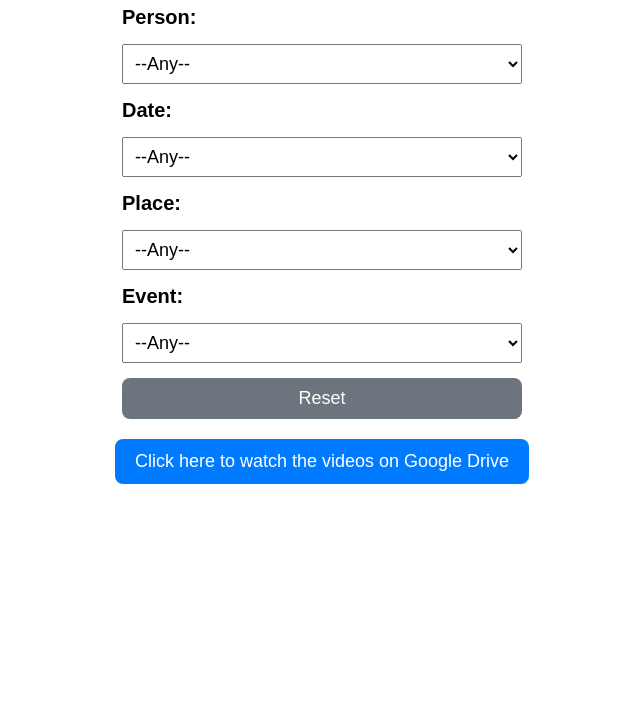
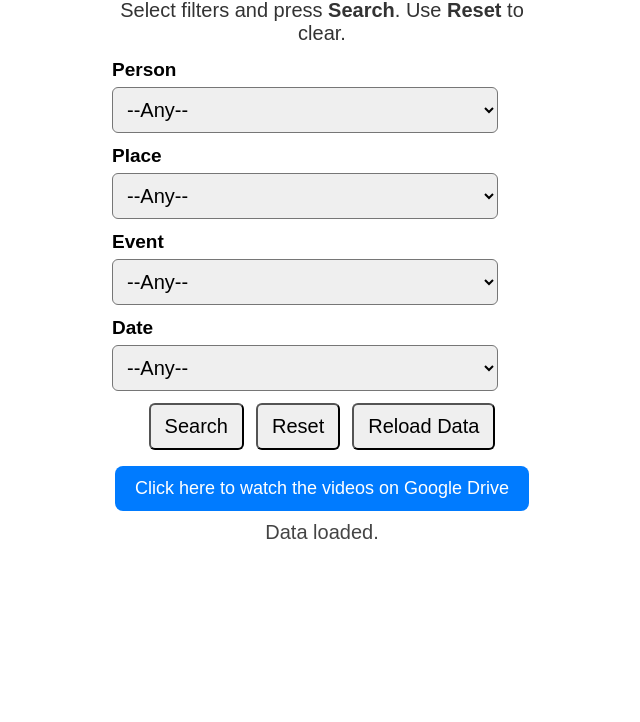
Before and after one commit to dakejuncan/HomeMovieArchive, a plain HTML site: page index.html in a window 1280 px wide. Shown: the part 78-800 px from the top of the page, without its empty margins (318-958 px from the left). Drawn offline with nearby package versions, Linux system fonts and the light colour scheme.

Commit message:
Update index.html fixed w/ google button

```diff
--- a/index.html
+++ b/index.html
@@ -1,152 +1,262 @@
 <!DOCTYPE html>
 <html lang="en">
 <head>
-  <meta charset="UTF-8">
-  <meta name="viewport" content="width=device-width, initial-scale=1.0">
-  <title>Video Finder</title>
+<meta charset="utf-8" />
+<meta name="viewport" content="width=device-width,initial-scale=1" />
+<title>Home Movie Archive</title>
 <style>
+  :root { --base-font: 20px; --control-width: 92%; --max-width: 420px; }
   body {
-      font-family: Arial, sans-serif;
-      margin: 20px;
-      font-size: 20px; /* Bigger font for phones */
+    font-family: Arial, Helvetica, sans-serif;
+    font-size: var(--base-font);
+    margin: 18px;
+    display:flex;
+    justify-content:center;
   }
-    .filter-container {
-      display: flex;
-      flex-direction: column;
-      gap: 15px;
-      max-width: 400px;
-      margin: 0 auto;
+  .container { width:100%; max-width: var(--max-width); }
+  h1 { font-size: 1.4em; margin-bottom: 8px; text-align:center; }
+  p.sub { margin-top:0; margin-bottom:14px; color:#333; text-align:center;}
+  .field { display:flex; flex-direction:column; align-items:flex-start; gap:6px; margin-bottom:12px; }
+  label { font-weight:600; font-size:0.95em; }
+  select {
+    width: var(--control-width);
+    padding:10px;
+    font-size:1em;
+    border-radius:6px;
   }
-    label {
-      font-weight: bold;
+  .buttons { display:flex; gap:12px; justify-content:center; margin-top:8px; flex-wrap:wrap; }
+  button {
+    padding:10px 14px;
+    font-size:1em;
+    border-radius:6px;
+    cursor:pointer;
   }
-    select {
-      padding: 8px;
-      font-size: 18px;
-      width: 100%;
+  /* Google Drive button */
+  .drive-wrap { text-align:center; margin: 16px 0 6px; }
+  .drive-btn {
+    display:inline-block; background:#007bff; color:#fff; text-decoration:none;
+    padding:12px 20px; border-radius:8px; font-size:18px;
   }
-    button {
-      padding: 10px;
-      font-size: 18px;
-      cursor: pointer;
-      border: none;
-      border-radius: 8px;
-    }
-    #reset-btn {
-      background-color: #6c757d;
-      color: white;
-    }
-    #results {
-      margin-top: 20px;
-      font-size: 20px;
-    }
-    /* Google Drive Button */
-    .drive-button {
-      display: inline-block;
-      background-color: #007bff;
-      color: white;
-      font-size: 18px;
-      padding: 12px 20px;
-      border-radius: 8px;
-      text-decoration: none;
-      margin: 20px auto;
-      text-align: center;
-    }
-    .drive-container {
-      text-align: center;
-    }
+  #status { text-align:center; margin-top:10px; color:#444; }
+  #results { margin-top:12px; font-weight:700; text-align:left; word-break:break-word; }
+  ul.results-list { margin-top:8px; padding-left:18px; font-weight:600; }
 </style>
 </head>
 <body>
-  <h2 style="text-align:center;">Search Videos</h2>
+  <div class="container">
+    <h1>Home Movie Archive</h1>
+    <p class="sub">Select filters and press <strong>Search</strong>. Use <strong>Reset</strong> to clear.</p>
 
-  <div class="filter-container">
-    <label for="people">Person:</label>
+    <div class="field">
+      <label for="people">Person</label>
       <select id="people"><option value="">--Any--</option></select>
-
-    <label for="dates">Date:</label>
-    <select id="dates"><option value="">--Any--</option></select>
-
-    <label for="places">Place:</label>
-    <select id="places"><option value="">--Any--</option></select>
-
-    <label for="events">Event:</label>
-    <select id="events"><option value="">--Any--</option></select>
-
-    <button id="reset-btn">Reset</button>
     </div>
 
-  <!-- Google Drive Button -->
-  <div class="drive-container">
-    <a href="https://drive.google.com/drive/folders/1Jmp9X3wrzbuRDsOKPXaUWZhhHnmESqml?usp=share_link"
-       target="_blank" class="drive-button">
+    <div class="field">
+      <label for="places">Place</label>
+      <select id="places"><option value="">--Any--</option></select>
+    </div>
+
+    <div class="field">
+      <label for="events">Event</label>
+      <select id="events"><option value="">--Any--</option></select>
+    </div>
+
+    <div class="field">
+      <label for="dates">Date</label>
+      <select id="dates"><option value="">--Any--</option></select>
+    </div>
+
+    <div class="buttons">
+      <button id="searchBtn">Search</button>
+      <button id="resetBtn">Reset</button>
+      <button id="reloadBtn">Reload Data</button>
+    </div>
+
+    <!-- Google Drive Button (new) -->
+    <div class="drive-wrap">
+      <a class="drive-btn" target="_blank" rel="noopener noreferrer"
+         href="https://drive.google.com/drive/folders/1Jmp9X3wrzbuRDsOKPXaUWZhhHnmESqml?usp=share_link">
         Click here to watch the videos on Google Drive
       </a>
     </div>
 
+    <div id="status"></div>
     <div id="results"></div>
+  </div>
 
+  <!-- PapaParse for robust CSV parsing -->
+  <script src="https://cdn.jsdelivr.net/npm/papaparse@5.4.1/papaparse.min.js"></script>
   <script>
-    async function loadCSV(file) {
-      const response = await fetch(file);
-      const text = await response.text();
-      const rows = text.trim().split("\n").slice(1); // Skip header
-      return rows.map(row => {
-        const [clip, value] = row.split(",");
-        return { clip: clip.trim(), value: value.trim() };
+  // Filenames and column names (case-sensitive; keep exactly like your CSVs)
+  const CONFIG = {
+    movies: { file: "Movies.csv", key: "Clip Number", value: "Filename" },
+    people: { file: "People.csv", key: "Clip Number", value: "Name" },
+    places: { file: "Places.csv", key: "Clip Number", value: "Place" },
+    events: { file: "Events.csv", key: "Clip Number", value: "Event" },
+    dates:  { file: "Dates.csv",  key: "Clip Number", value: "Date" }
+  };
+
+  // in-memory structures
+  let moviesMap = {};     // normalized clip -> original clip (preserve leading zeros from Movies.csv)
+  let moviesAll = [];     // array of normalized clip ids
+  let tables = { people: [], places: [], events: [], dates: [] }; // entries: {clip: normalized, value: string}
+
+  const statusEl = document.getElementById("status");
+  const resultsEl = document.getElementById("results");
+
+  function normalizeClip(s) {
+    if (s === null || s === undefined) return "";
+    s = String(s).trim();
+    if (s === "") return "";
+    if (/^[0-9]+$/.test(s)) return String(Number(s)); // strip leading zeros for matching
+    return s;
+  }
+
+  function parseCSV(file) {
+    const url = file + "?t=" + Date.now(); // cache bust each load
+    return new Promise((resolve, reject) => {
+      Papa.parse(url, {
+        download: true,
+        header: true,
+        skipEmptyLines: true,
+        complete: (res) => resolve(res.data),
+        error: (err) => reject(err)
+      });
     });
   }
 
-    async function init() {
-      const people = await loadCSV("people.csv");
-      const dates = await loadCSV("dates.csv");
-      const places = await loadCSV("places.csv");
-      const events = await loadCSV("events.csv");
+  async function loadAllData() {
+    statusEl.textContent = "Loading data...";
+    resultsEl.textContent = "";
+    try {
+      const [moviesRows, peopleRows, placesRows, eventsRows, datesRows] = await Promise.all([
+        parseCSV(CONFIG.movies.file),
+        parseCSV(CONFIG.people.file),
+        parseCSV(CONFIG.places.file),
+        parseCSV(CONFIG.events.file),
+        parseCSV(CONFIG.dates.file)
+      ]);
 
-      const datasets = { people, dates, places, events };
+      // movies
+      moviesMap = {};
+      moviesAll = [];
+      for (const r of moviesRows) {
+        const orig = (r[CONFIG.movies.key] || "").trim();
+        if (!orig) continue;
+        const norm = normalizeClip(orig);
+        if (!(norm in moviesMap)) moviesMap[norm] = orig; // keep first as canonical
+        if (!moviesAll.includes(norm)) moviesAll.push(norm);
+      }
 
-      // Populate dropdowns
-      for (const [key, data] of Object.entries(datasets)) {
-        const select = document.getElementById(key);
-        const uniqueValues = [...new Set(data.map(d => d.value))].sort();
-        uniqueValues.forEach(val => {
-          const option = document.createElement("option");
-          option.value = val;
-          option.textContent = val;
-          select.appendChild(option);
+      function buildTable(rows, conf) {
+        const arr = [];
+        for (const r of rows) {
+          const clipRaw = (r[conf.key] || "").trim();
+          const val = (r[conf.value] || "").trim();
+          if (!clipRaw || !val) continue;
+          const norm = normalizeClip(clipRaw);
+          arr.push({ clip: norm, value: val });
+        }
+        return arr;
+      }
+
+      tables.people = buildTable(peopleRows, CONFIG.people);
+      tables.places = buildTable(placesRows, CONFIG.places);
+      tables.events = buildTable(eventsRows, CONFIG.events);
+      tables.dates  = buildTable(datesRows,  CONFIG.dates);
+
+      populateAllDropdowns();
+      statusEl.textContent = "Data loaded.";
+    } catch (err) {
+      console.error(err);
+      statusEl.textContent = "Failed to load CSVs — check filenames and headers. See console for details.";
+    }
+  }
+
+  function populateAllDropdowns() {
+    populateDropdown("people", tables.people.map(e => e.value));
+    populateDropdown("places", tables.places.map(e => e.value));
+    populateDropdown("events", tables.events.map(e => e.value));
+    populateDropdown("dates",  tables.dates.map(e => e.value));
+  }
+
+  function populateDropdown(id, values) {
+    const select = document.getElementById(id);
+    select.innerHTML = "<option value=''>--Any--</option>";
+    const uniq = [...new Set(values.filter(v => v && v.trim() !== ""))].sort((a,b) => a.localeCompare(b));
+    uniq.forEach(v => {
+      const opt = document.createElement("option");
+      opt.value = v;
+      opt.textContent = v;
+      select.appendChild(opt);
     });
   }
 
-      function filterResults() {
-        let results = new Set(datasets.people.map(d => d.clip));
+  function runSearch() {
+    resultsEl.textContent = "";
+    const selPerson = document.getElementById("people").value;
+    const selPlace  = document.getElementById("places").value;
+    const selEvent  = document.getElementById("events").value;
+    const selDate   = document.getElementById("dates").value;
 
-        for (const [key, data] of Object.entries(datasets)) {
-          const selected = document.getElementById(key).value;
-          if (selected) {
-            const filtered = data.filter(d => d.value === selected).map(d => d.clip);
-            results = new Set([...results].filter(x => filtered.includes(x)));
-          }
+    let resultSet = new Set(moviesAll);
+
+    function applyFilter(tableEntries, selectedValue) {
+      if (!selectedValue) return;
+      const matching = new Set(tableEntries.filter(e => e.value === selectedValue).map(e => e.clip));
+      resultSet = new Set([...resultSet].filter(x => matching.has(x)));
     }
 
-        const resultsDiv = document.getElementById("results");
-        if (results.size > 0) {
-          resultsDiv.innerHTML = "<strong>Matching video numbers:</strong><br>" +
-            [...results].sort().join("<br>");
-        } else {
-          resultsDiv.textContent = "No matches found.";
-        }
+    applyFilter(tables.people, selPerson);
+    applyFilter(tables.places, selPlace);
+    applyFilter(tables.events, selEvent);
+    applyFilter(tables.dates, selDate);
+
+    const results = [...resultSet].sort((a,b) => {
+      const na = /^[0-9]+$/.test(a) ? Number(a) : a;
+      const nb = /^[0-9]+$/.test(b) ? Number(b) : b;
+      if (na < nb) return -1;
+      if (na > nb) return 1;
+      return 0;
+    });
+
+    if (results.length === 0) {
+      resultsEl.textContent = "No matches found.";
+      return;
     }
 
-      // Event listeners
-      document.querySelectorAll("select").forEach(sel => sel.addEventListener("change", filterResults));
-
-      document.getElementById("reset-btn").addEventListener("click", () => {
-        document.querySelectorAll("select").forEach(sel => sel.value = "");
-        document.getElementById("results").textContent = "";
-      });
+    const list = results.map(norm => {
+      const orig = moviesMap[norm] || norm; // preserve leading zeros where available
+      return `<li>${escapeHtml(orig)}</li>`;
+    }).join("");
+    resultsEl.innerHTML = "<div><strong>Clips matching your selection:</strong></div><ul class='results-list'>" + list + "</ul>";
   }
 
-    init();
+  function resetFilters() {
+    ["people","places","events","dates"].forEach(id => {
+      const sel = document.getElementById(id);
+      sel.selectedIndex = 0;
+    });
+    resultsEl.textContent = "";
+  }
+
+  function reloadData() {
+    statusEl.textContent = "Reloading CSVs...";
+    loadAllData();
+  }
+
+  function escapeHtml(s) {
+    return String(s).replace(/[&<>"']/g, ch => ({'&':'&amp;','<':'&lt;','>':'&gt;','"':'&quot;',"'":'&#39;'})[ch]);
+  }
+
+  // wire up buttons
+  document.getElementById("searchBtn").addEventListener("click", runSearch);
+  document.getElementById("resetBtn").addEventListener("click", resetFilters);
+  document.getElementById("reloadBtn").addEventListener("click", reloadData);
+
+  // initial load
+  loadAllData();
   </script>
 </body>
 </html>
```
Lines whose indentation alone changed are shown as unchanged.
